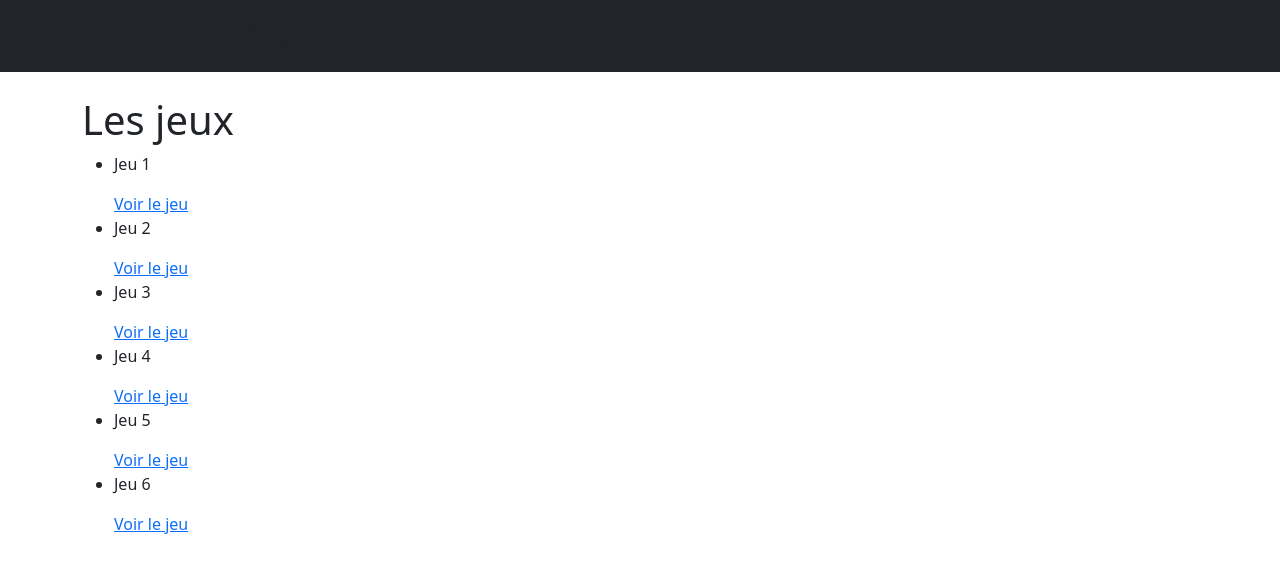
After one commit to Noel-louis/django-gaming, a Django app: page /lesJeux/listejeux in a window 1280 px wide. The commit adds this page. Shown: the top 573 px of the page. Run offline with Django 4.2, Linux system fonts and the light colour scheme; some libraries are stand-ins or nearby versions.

Commit message:
ajout de la liste des jeux lien href entre la liste et les jeux.

```diff
--- /dev/null
+++ b/djangoGaming/lesJeux/templates/listejeux.html
@@ -0,0 +1,13 @@
+{% extends 'base.html' %}
+{% block title %}Les jeux{% endblock %}
+{% block content %}
+<h1>Les jeux</h1>
+<ul>
+    {% for jeu in jeux %}
+    <li>
+        <p>{{ jeu.nom }}</p>
+        <a href="{% url 'jeu' name=jeu.nom %}">Voir le jeu</a>
+    </li>
+    {% endfor %}
+</ul>
+{% endblock %}
--- a/djangoGaming/lesJeux/urls.py
+++ b/djangoGaming/lesJeux/urls.py
@@ -4,4 +4,5 @@ from . import views
 urlpatterns = [
     path('home', views.home, name='home'),
     path('jeu/<str:name>', views.jeu, name='jeu'),
+    path('listejeux', views.listejeux, name='listejeux'),
 ]
--- a/djangoGaming/lesJeux/views.py
+++ b/djangoGaming/lesJeux/views.py
@@ -13,3 +13,50 @@ def jeu(request, name):
     'tags': 'Combat, 2D, 3D',
   }
   return render(request, template_name='jeu.html', context={'jeu': jeu})
+
+def listejeux(request):
+  jeux = [
+    {
+      'nom': 'Jeu 1',
+      'description': 'Un jeu de combat',
+      'date': '2021-01-01',
+      'studio': 'Studio 1',
+      'tags': 'Combat, 2D, 3D',
+    },
+    {
+      'nom': 'Jeu 2',
+      'description': 'Un jeu de combat',
+      'date': '2021-01-01',
+      'studio': 'Studio 1',
+      'tags': 'Combat, 2D, 3D',
+    },
+    {
+      'nom': 'Jeu 3',
+      'description': 'Un jeu de combat',
+      'date': '2021-01-01',
+      'studio': 'Studio 1',
+      'tags': 'Combat, 2D, 3D',
+    },
+    {
+      'nom': 'Jeu 4',
+      'description': 'Un jeu de combat',
+      'date': '2021-01-01',
+      'studio': 'Studio 1',
+      'tags': 'Combat, 2D, 3D',
+    },
+    {
+      'nom': 'Jeu 5',
+      'description': 'Un jeu de combat',
+      'date': '2021-01-01',
+      'studio': 'Studio 1',
+      'tags': 'Combat, 2D, 3D',
+    },
+    {
+      'nom': 'Jeu 6',
+      'description': 'Un jeu de combat',
+      'date': '2021-01-01',
+      'studio': 'Studio 1',
+      'tags': 'Combat, 2D, 3D',
+    },
+  ]
+  return render(request, template_name='listejeux.html', context={'jeux': jeux})
```
Also changed, not shown: djangoGaming/lesJeux/templates/jeu.html (line endings or trailing spaces).
